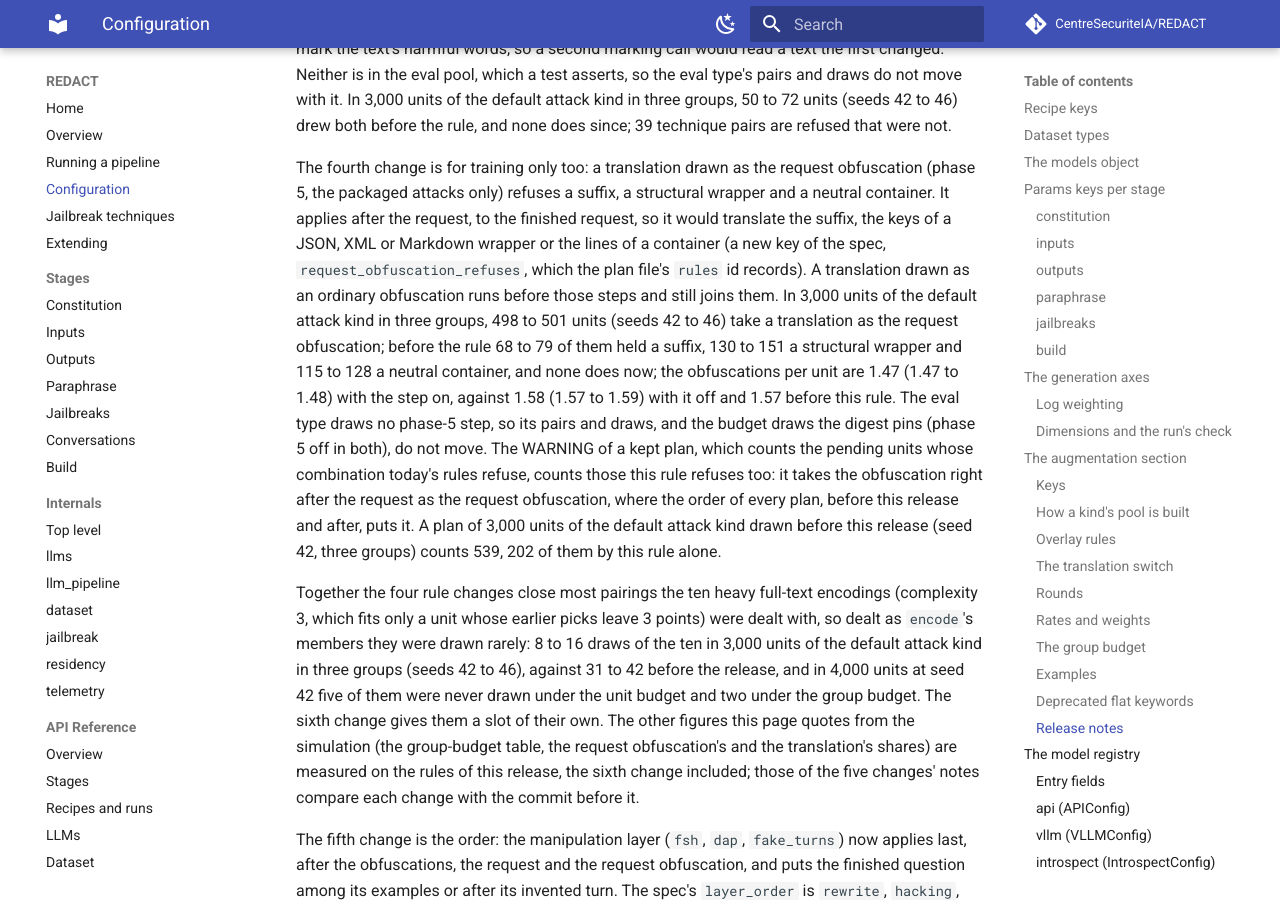
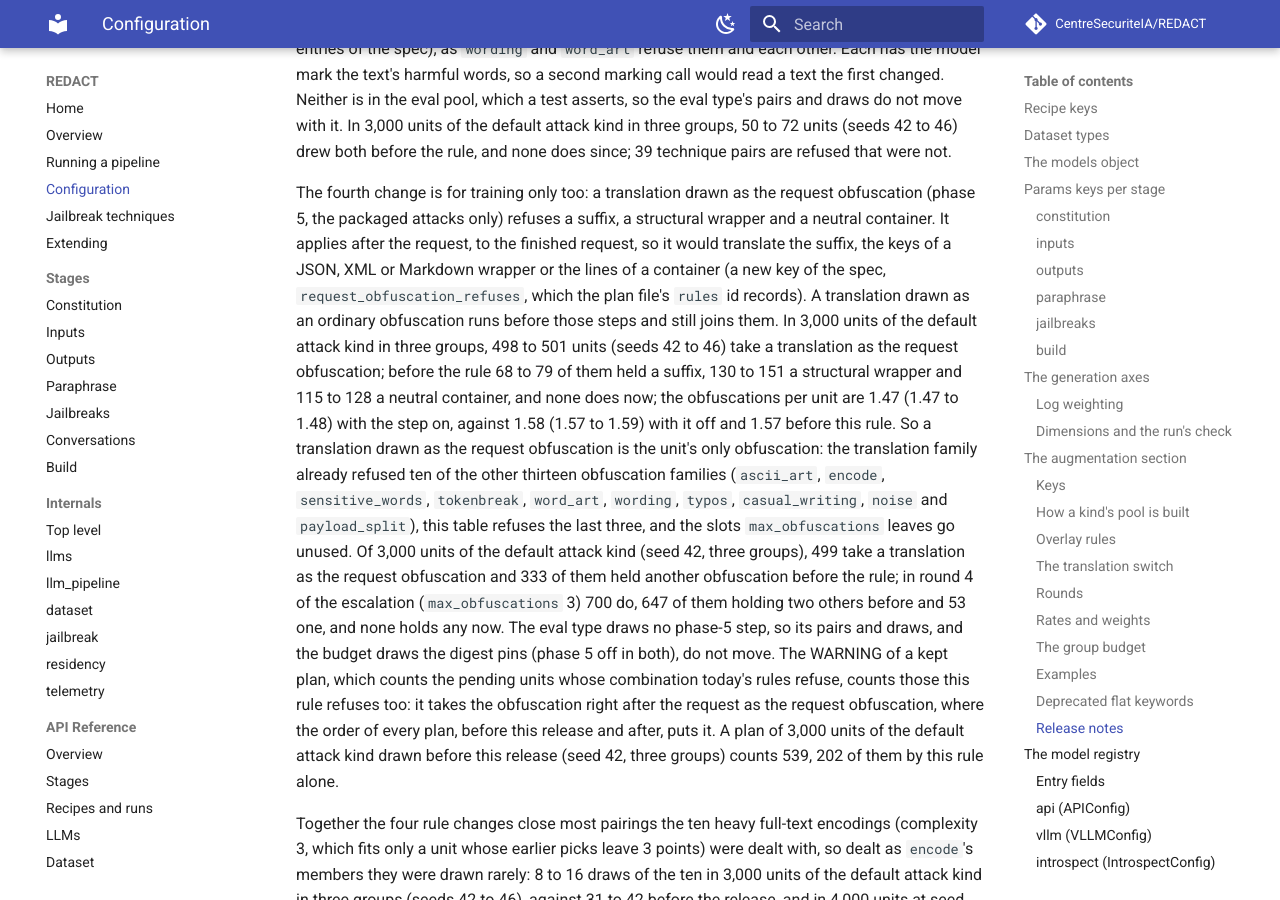
Before and after one commit to CentreSecuriteIA/REDACT, an MkDocs documentation site: the page built from docs/configuration.md, in a window 1280 px wide and 900 px high, scrolled down 37735 px. Built offline with MkDocs 1.6.1 and Material for MkDocs 9.7.7, drawn with Linux system fonts in a browser that asks for light colours; comment, search, counter and statistics services are not loaded; some of the changed text lies outside the part shown.

Commit message:
Say a translated request obfuscation is the unit's only obfuscation
The translation family refuses ten of the other thirteen obfuscation
families (ascii_art, encode, sensitive_words, tokenbreak, word_art, wording,
typos, casual_writing, noise, payload_split) and the request obfuscation's
new table the last three (suffixes, structural, neutral_container), so a
translation drawn as the request obfuscation holds no other obfuscation and
the max_obfuscations slots it leaves go unused. The docs and the spec's
comment gave the three families only.

Measured on the repository's simulation (seed 42, three groups): of 3,000
units of the default attack kind 499 take a translation as the request
obfuscation, 333 of which held another obfuscation before the rule and none
does now; in round 4 of the escalation 700 do, 647 holding two others and 53
one before, none now. Said in the eval release's note (its fourth change and
the summary bullet), techniques.md, the internals' phase 5 bullet, CLAUDE.md
and the key's comment.

Text only: the spec changes in its _comment alone; the rules ids of the eval,
default and natural plans and the spec less its text keys are unchanged.

Co-Authored-By: Claude Sonnet 5.5 <noreply@anthropic.com>

```diff
--- a/docs/configuration.md
+++ b/docs/configuration.md
@@ -752,7 +752,8 @@ a run you already have, and what you will see; each point has its note below.
   drawn as the request obfuscation and a dealing slot change the training
   attacks only: `sensitive_words` and
   `tokenbreak` refuse each other, the request obfuscation, when it
-  translates, keeps a suffix, a wrapper and a container out of the unit,
+  translates, keeps a suffix, a wrapper and a container out of the unit
+  (which makes the translation the unit's only obfuscation),
   and a budget round deals the ten heavy full-text encodings in a slot of
   their own at the spec's `heavy_encoding_weight`, 0.2, a quota rather than a
   floor (about 45 draws of the ten in 3,000 units of the escalation's last
@@ -1502,7 +1503,17 @@ still joins them. In 3,000 units of the default attack kind in three groups,
 obfuscation; before the rule 68 to 79 of them held a suffix, 130 to 151 a
 structural wrapper and 115 to 128 a neutral container, and none does now;
 the obfuscations per unit are 1.47 (1.47 to 1.48) with the step on, against
-1.58 (1.57 to 1.59) with it off and 1.57 before this rule. The eval type
+1.58 (1.57 to 1.59) with it off and 1.57 before this rule. So a translation
+drawn as the request obfuscation is the unit's only obfuscation: the
+translation family already refused ten of the other thirteen obfuscation
+families (`ascii_art`, `encode`, `sensitive_words`, `tokenbreak`, `word_art`,
+`wording`, `typos`, `casual_writing`, `noise` and `payload_split`), this table
+refuses the last three, and the slots `max_obfuscations` leaves go unused. Of
+3,000 units of the default attack kind (seed 42, three groups), 499 take a
+translation as the request obfuscation and 333 of them held another
+obfuscation before the rule; in round 4 of the escalation
+(`max_obfuscations` 3) 700 do, 647 of them holding two others before and 53
+one, and none holds any now. The eval type
 draws no phase-5 step, so its pairs and draws, and the budget
 draws the digest pins (phase 5 off in both), do not move. The WARNING of
 a kept plan, which counts the pending units whose combination today's rules
```
Also changed, not shown: CLAUDE.md (+1 -1 lines), docs/internals/jailbreak.md (+4 -1 lines), docs/techniques.md (+3 -1 lines), 1 other file.
